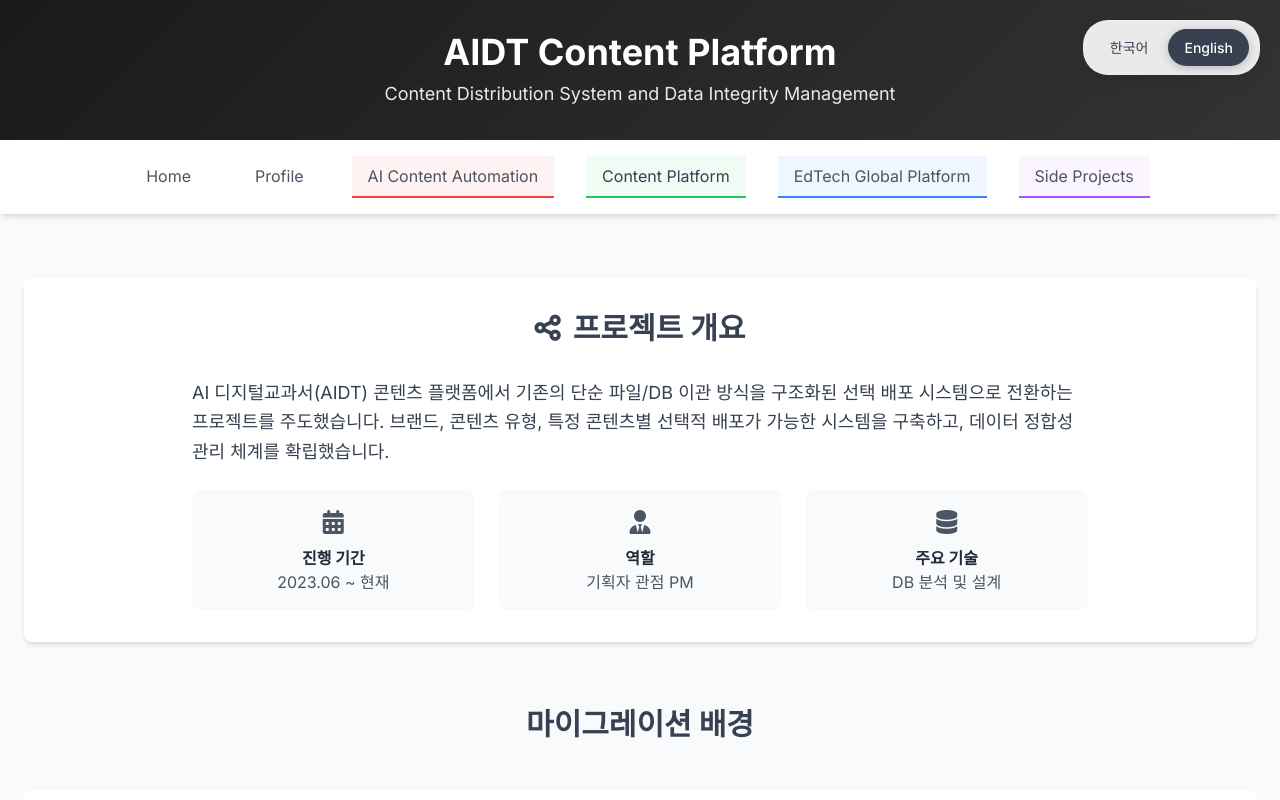
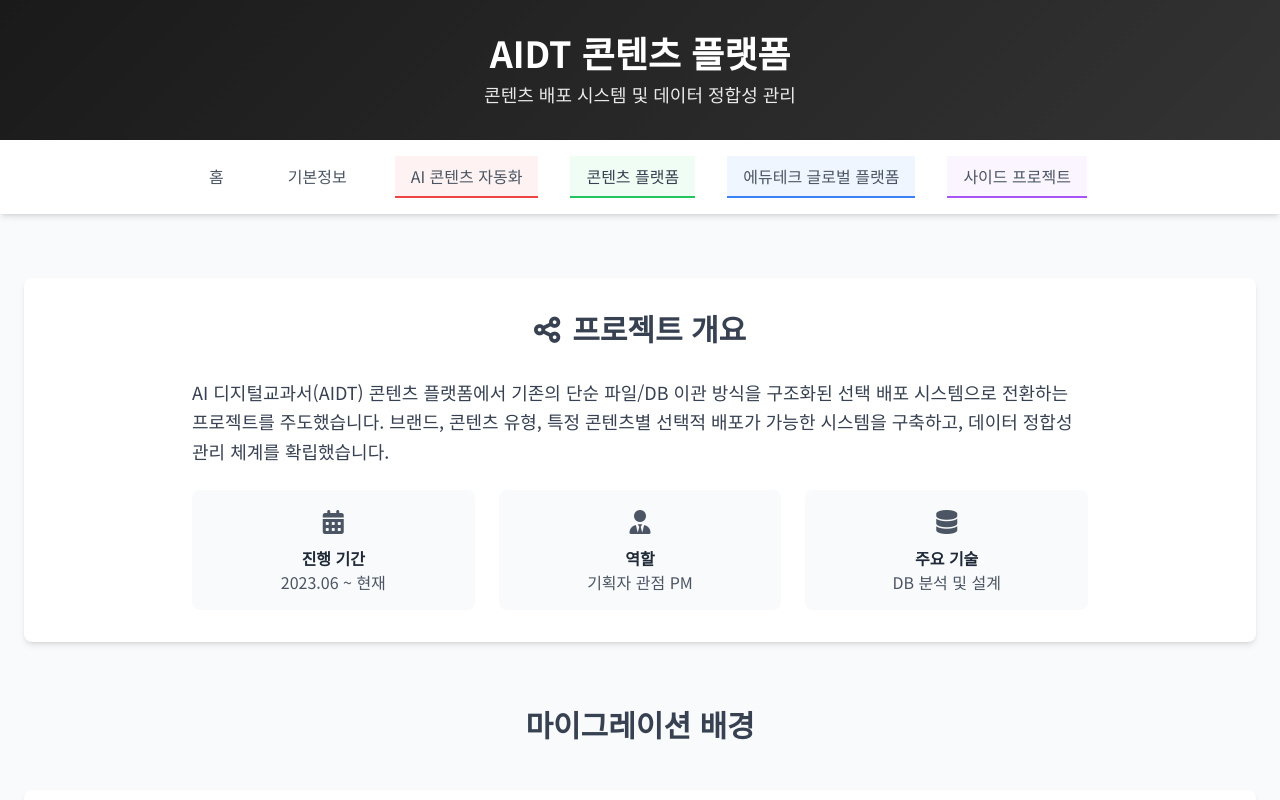
Before and after one commit to MichelleYu320/PORTPOLIO, a plain HTML site: page 6.html in a window 1280 px wide. Shown: the top 800 px of the page. Drawn offline with nearby package versions, Linux system fonts and the light colour scheme.

Commit message:
Update 6.html

```diff
--- a/6.html
+++ b/6.html
@@ -5,7 +5,7 @@
     <meta name="viewport" content="width=device-width, initial-scale=1.0">
     <title>AIDT 콘텐츠 플랫폼 - 유정희 포트폴리오</title>
     <link href="https://cdnjs.cloudflare.com/ajax/libs/font-awesome/6.0.0-beta3/css/all.min.css" rel="stylesheet">
-    <link rel="stylesheet" href="lang-toggle.css"><script src="https://cdn.tailwindcss.com"></script>
+    <script src="https://cdn.tailwindcss.com"></script>
     <style>
         @import url('https://fonts.googleapis.com/css2?family=Noto+Sans+KR:wght@300;400;500;700&display=swap');
         body {
@@ -24,13 +24,13 @@
         }
     </style>
 </head>
-<body class="bg-gray-50 text-gray-800"><!-- Language Toggle --><div class="lang-toggle"><button class="lang-btn active" data-lang="ko">한국어</button><button class="lang-btn" data-lang="en">English</button></div>
+<body class="bg-gray-50 text-gray-800">
     <!-- Header -->
     <header class="bg-gradient text-white shadow-lg">
         <div class="container mx-auto px-6 py-8">
             <div class="text-center">
-                <h1 class="text-4xl font-bold mb-2" data-ko="AIDT 콘텐츠 플랫폼" data-en="AIDT Content Platform">AIDT 콘텐츠 플랫폼</h1>
-                <p class="text-lg opacity-90" data-ko="콘텐츠 배포 시스템 및 데이터 정합성 관리" data-en="Content Distribution System and Data Integrity Management">콘텐츠 배포 시스템 및 데이터 정합성 관리</p>
+                <h1 class="text-4xl font-bold mb-2">AIDT 콘텐츠 플랫폼</h1>
+                <p class="text-lg opacity-90">콘텐츠 배포 시스템 및 데이터 정합성 관리</p>
             </div>
         </div>
     </header>
@@ -39,12 +39,12 @@
     <nav class="bg-white shadow-md sticky top-0 z-50">
         <div class="container mx-auto px-6">
             <div class="flex justify-center space-x-8 py-4">
-                <a href="index.html" class="px-4 py-2 text-gray-600 hover:text-gray-900" data-ko="홈" data-en="Home">홈</a>
-                <a href="2.html" class="px-4 py-2 text-gray-600 hover:text-gray-900" data-ko="기본정보" data-en="Profile">기본정보</a>
-                <a href="5.html" class="px-4 py-2 text-gray-600 hover:text-gray-900 bg-red-50 border-b-2 border-red-500" data-ko="AI 콘텐츠 자동화" data-en="AI Content Automation">AI 콘텐츠 자동화</a>
-                <a href="6.html" class="px-4 py-2 text-gray-700 hover:text-gray-900 bg-green-50 border-b-2 border-green-500" data-ko="콘텐츠 플랫폼" data-en="Content Platform">콘텐츠 플랫폼</a>
-                <a href="4.html" class="px-4 py-2 text-gray-600 hover:text-gray-900 bg-blue-50 border-b-2 border-blue-500" data-ko="에듀테크 글로벌 플랫폼" data-en="EdTech Global Platform">에듀테크 글로벌 플랫폼</a>
-                <a href="7.html" class="px-4 py-2 text-gray-600 hover:text-gray-900 bg-purple-50 border-b-2 border-purple-500" data-ko="사이드 프로젝트" data-en="Side Projects">사이드 프로젝트</a>
+                <a href="1.html" class="px-4 py-2 text-gray-600 hover:text-gray-900">홈</a>
+                <a href="2.html" class="px-4 py-2 text-gray-600 hover:text-gray-900">기본정보</a>
+                <a href="5.html" class="px-4 py-2 text-gray-600 hover:text-gray-900 bg-red-50 border-b-2 border-red-500">AI 콘텐츠 자동화</a>
+                <a href="6.html" class="px-4 py-2 text-gray-700 hover:text-gray-900 bg-green-50 border-b-2 border-green-500">콘텐츠 플랫폼</a>
+                <a href="4.html" class="px-4 py-2 text-gray-600 hover:text-gray-900 bg-blue-50 border-b-2 border-blue-500">에듀테크 글로벌 플랫폼</a>
+                <a href="7.html" class="px-4 py-2 text-gray-600 hover:text-gray-900 bg-purple-50 border-b-2 border-purple-500">사이드 프로젝트</a>
             </div>
         </div>
     </nav>
@@ -343,5 +343,5 @@
             </div>
         </div>
     </footer>
-<script src="lang-toggle.js"></script></body>
+</body>
 </html>
```
